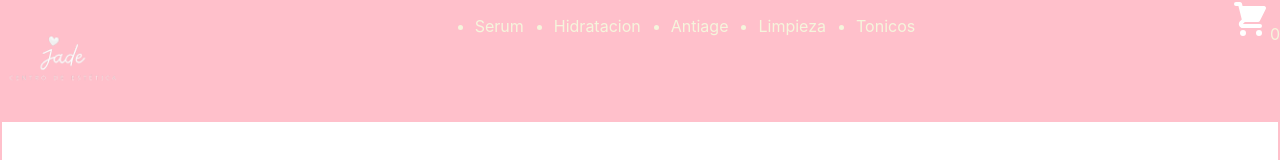
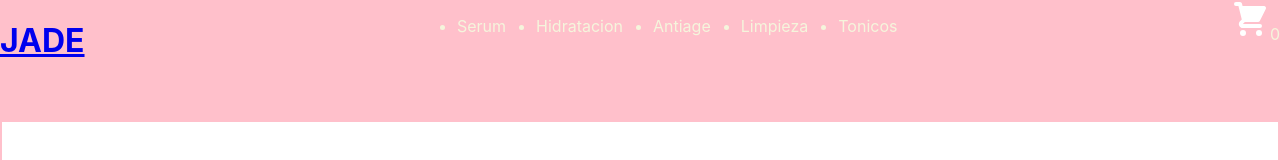
Before and after one commit to Deniseae/Reactjs, a React (Create React App) app: page / in a window 1280 px wide. Shown: the top 160 px of the page. Built offline with nearby package versions, Linux system fonts and the light colour scheme; data requests are answered from the project's data file; grey boxes are pictures that could not be loaded.

Commit message:
arreglos en app

```diff
--- a/src/App.jsx
+++ b/src/App.jsx
@@ -10,7 +10,7 @@ function App() {
     <Routes>
 
     <Route element={<Navbar/> }>
-      <Route path="/" element={ <ItemListContainer /> } />
+      <Route path="/" element={<ItemListContainer/>} />
       <Route path="/sing-up"element={<h1>aca deberias registrarte</h1>}/>
       <Route path="*"element={<h1>Not Found, esta ruta no existe</h1>}/>
    </Route>
--- a/src/components/ItemList/ItemCard.jsx
+++ b/src/components/ItemList/ItemCard.jsx
@@ -8,7 +8,7 @@ import {
 
 } from "@mui/material";
 
-
+import { Link } from "react-router-dom";
 const ItemList = ( {items} ) => {
     return (
         <div
@@ -36,7 +36,10 @@ const ItemList = ( {items} ) => {
                     </Typography>
                 </CardContent>
                 <CardActions style={{height:30, justifyContent:"space-evenly"}}>
+                    <Link to="/itemDetail" >
                     <Button style={{backgroundColor: "pink"}} variant="contained" size="small">Ver Producto</Button>
+                    </Link>
+
                 </CardActions>
             </Card>
               );
--- a/src/components/ItemList/ItemListContainer.jsx
+++ b/src/components/ItemList/ItemListContainer.jsx
@@ -29,9 +29,7 @@ const updateProduct = (id,data)=>{
 
 }
 
-const createProduct =(data)=>{
 
-}
 
 
 return(
--- a/src/components/NavBar/Navbar.jsx
+++ b/src/components/NavBar/Navbar.jsx
@@ -1,16 +1,17 @@
 import CartWidget from "../CartWidget/CartWidget";
 import styles from "./Navbar.module.css";
 import imgLogo from"../../assets/images/jade sin fondo letras blancas.png"
-import { Outlet } from "react-router-dom"
+import {Outlet, Link} from "react-router-dom"
 
 export const Navbar = () => {
     return(
         <div>
             <div className={styles.containerNavbar}>
-                <img
-                src={imgLogo}
-                alt="Este es el logo de la página"
-                />
+
+                <Link to="/">
+                <h1>JADE</h1>
+                </Link>
+
                 <ul style={{display: "flex", gap: "30px"}}>
                     <li>Serum</li>
                     <li>Hidratacion</li>
@@ -21,7 +22,7 @@ export const Navbar = () => {
                 <CartWidget/>
             </div>
 
-            <Outlet/>
+           <Outlet />
 
         </div>
 
```
Also changed, not shown: src/components/ItemDetail/ItemDetailContainer.jsx (added, +22 -0 lines).
